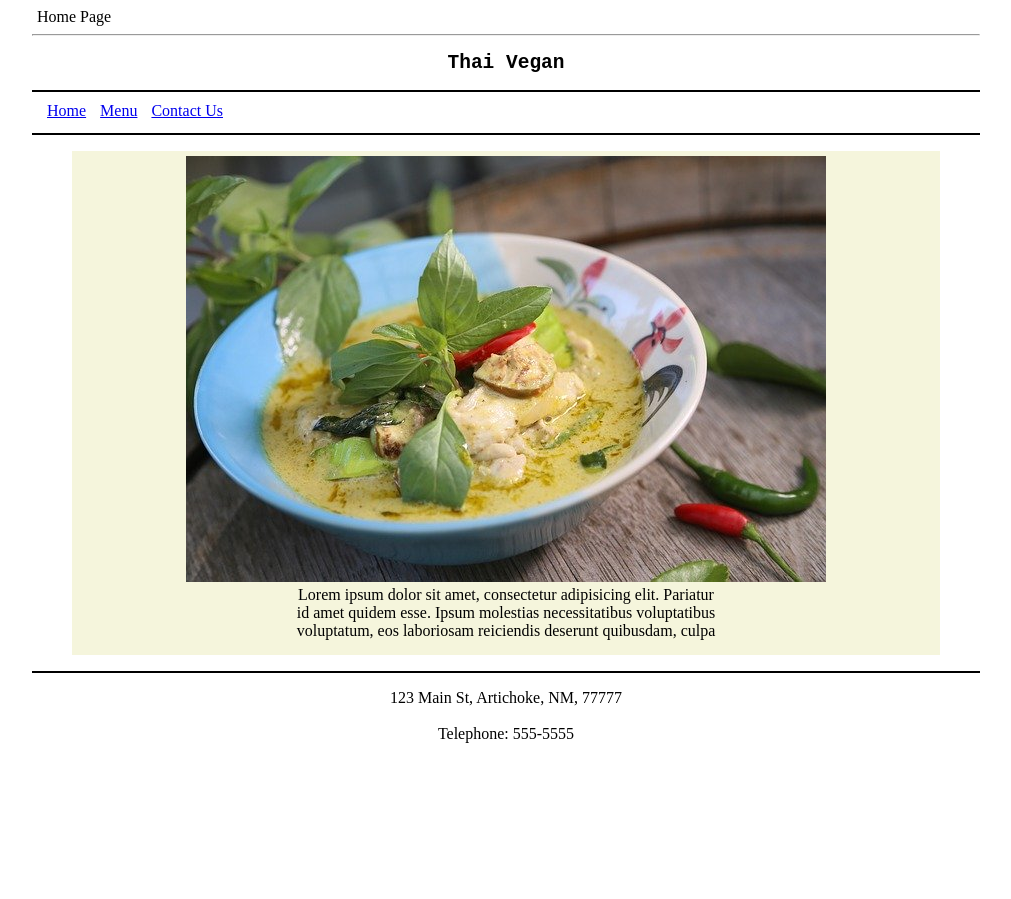
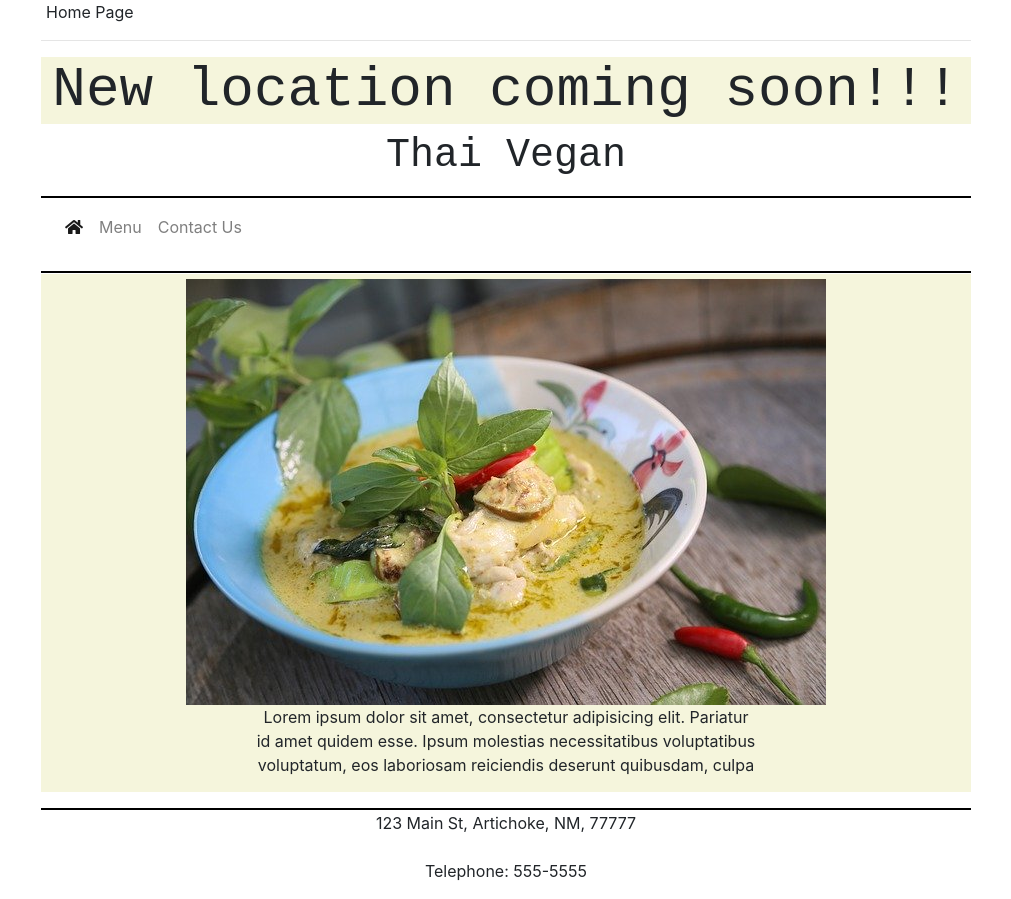
Before and after one commit to spitum/TSG_IntroToWebDev, a plain HTML site: page restaurant/index.html in a window 1280 px wide. Shown: the whole page, without its empty margins (134-1145 px from the left). Before the commit the page ends 800 px from the top, so only its background shows below. Drawn offline with nearby package versions, Linux system fonts and the light colour scheme.

Commit message:
added bootstrap and nav

```diff
--- /dev/null
+++ b/restaurant/Contact.js
@@ -0,0 +1,6 @@
+
+function setupModeButtons() {
+    var modeButton = document.getElementById('Contact')
+    console.log(modeButton)
+    modeButton.classList.add('active')
+}
--- a/restaurant/index.html
+++ b/restaurant/index.html
@@ -12,49 +12,61 @@
     <title></title>
     <meta name="description" content="">
     <meta name="viewport" content="width=device-width, initial-scale=1">
+    <link rel="stylesheet" href="https://stackpath.bootstrapcdn.com/bootstrap/4.1.3/css/bootstrap.min.css"
+        integrity="sha384-MCw98/SFnGE8fJT3GXwEOngsV7Zt27NXFoaoApmYm81iuXoPkFOJwJ8ERdknLPMO" crossorigin="anonymous">
+    <link rel="stylesheet" href="https://use.fontawesome.com/releases/v5.11.2/css/all.css">
     <link rel="stylesheet" href="styles/restaurantStyles.css">
-    <style>
-        /* #navbar {
-            padding: 0px;
-        } */
 
-
-    </style>
 </head>
 
-<body>
+<body onload='setupModeButtons()'>
     <!--[if lt IE 7]>
             <p class="browsehappy">You are using an <strong>outdated</strong> browser. Please <a href="#">upgrade your browser</a> to improve your experience.</p>
         <![endif]-->
     <section class='container'>
-    <header >Home Page</header>
+        <header>Home Page</header>
         <hr />
-    <h1 class='jumbotron' style="text-align:center;font-family:monospace;">Thai Vegan</h1>
-    <hr class='hr-thick'/>
+        <div class="jumbotron-fluid">
+            <h1 class="display-4">New location coming soon!!!</h1>
+        </div>
+        <h1 style="text-align: center;font-family: monospace;">Thai Vegan</h1>
+        <hr class='hr-thick' />
         <!-- We need to add links to projects.html, contact.html, and testimonials.html -->
-    <nav class="navbar navbar-expand-lg navbar-light bg-light">
+        <nav class="navbar navbar-expand-md navbar-light bg-transparent">
             <div class="collapse navbar-collapse" id="navbarNavAltMarkup">
                 <div class="navbar-nav">
-            <a class="nav-item nav-link active" href="index.html">Home</a>
+                    <a class="nav-item nav-link"id = 'Home' href="index.html"><i class="fas fa-home"></i></a>
                     <a class="nav-item nav-link" href="Menu.html">Menu</a>
                     <a class="nav-item nav-link" href="Contact.html">Contact Us</a>
                 </div>
             </div>
         </nav>
-    <hr class='hr-thick'/>
+        <hr class='hr-thick' />
         <figure class="item">
             <img src="images/green-curry.jpg" />
-        <figcaption >
-            Lorem ipsum dolor sit amet, consectetur adipisicing elit. Pariatur <br/>id amet quidem esse. Ipsum molestias necessitatibus voluptatibus<br/> voluptatum, eos laboriosam reiciendis deserunt quibusdam, culpa<br/>
+            <figcaption>
+                Lorem ipsum dolor sit amet, consectetur adipisicing elit. Pariatur <br />id amet quidem esse. Ipsum
+                molestias necessitatibus voluptatibus<br /> voluptatum, eos laboriosam reiciendis deserunt quibusdam,
+                culpa<br />
             </figcaption>
         </figure>
-    <hr class='hr-thick'/>
+        <hr class='hr-thick' />
         <footer>
-    <p>123 Main St, Artichoke, NM, 77777 <br/><br/>
+            <p>123 Main St, Artichoke, NM, 77777 <br /><br />
                 Telephone: 555-5555</p>
         </footer>
-    <script src="" async defer></script>
-</section>
+        <!-- <script src="restaurant.js" async defer></script> -->
+        <script src='index.js'></script>
+        <!-- <script src="https://code.jquery.com/jquery-3.3.1.slim.min.js"
+            integrity="sha384-q8i/X+965DzO0rT7abK41JStQIAqVgRVzpbzo5smXKp4YfRvH+8abtTE1Pi6jizo"
+            crossorigin="anonymous"></script>
+        <script src="https://cdnjs.cloudflare.com/ajax/libs/popper.js/1.14.3/umd/popper.min.js"
+            integrity="sha384-ZMP7rVo3mIykV+2+9J3UJ46jBk0WLaUAdn689aCwoqbBJiSnjAK/l8WvCWPIPm49"
+            crossorigin="anonymous"></script>
+        <script src="https://stackpath.bootstrapcdn.com/bootstrap/4.1.3/js/bootstrap.min.js"
+            integrity="sha384-ChfqqxuZUCnJSK3+MXmPNIyE6ZbWh2IMqE241rYiqJxyMiZ6OW/JmZQ5stwEULTy"
+            crossorigin="anonymous"></script>
+    </section> -->
 </body>
 
 </html>
--- /dev/null
+++ b/restaurant/index.js
@@ -0,0 +1,5 @@
+function setupModeButtons() {
+    var modeButton = document.getElementById('Home')
+    console.log(modeButton)
+    modeButton.classList.add('active')
+}
--- a/restaurant/styles/restaurantStyles.css
+++ b/restaurant/styles/restaurantStyles.css
@@ -13,32 +13,48 @@ header {
     margin-left: 5px;
 }
 
-nav {
-    display: flex;
-    padding: 5px;
-    margin: 5px;
-    flex-direction: row;
-    justify-content:flex-start;
+
+nav .nav-link:visited {
+    color: black;
 }
 
-nav .nav-link {
-margin: 5px;
-}
 
 nav .nav-link:hover {
     font-weight:bold;
     text-decoration: none;
 }
 
-nav .nav-link:visited {
-    color: black;
+.nav-link:active {
+    font-weight: bold;
 }
 
-nav .nav-link:active {
-    color: red;
+
+
+ footer
+{
+    text-align: center;
+}
+
+.hr-thick {
+    top: 2px;
+    border: none;
+    height: 2px;
+    background: black;
+    margin-bottom: 1px;
+}
+
+.container {
+    width: 75%;
+    margin-left: auto;
+    margin-right: auto;
 
 }
 
+.jumbotron-fluid {
+    text-align: center;
+    font-family: monospace ;
+    background-color:beige;
+}
 
 figure {
     background-color: beige;
@@ -48,22 +64,3 @@ figure.item {
     padding-top: 5px;
     padding-bottom: 15px;
 }
-/* footer
-{
-    text-align: center;
-} */
-
-.hr-thick {
-    top: 2px;
-    border: none;
-    height: 2px;
-    background: black;
-    margin-bottom: 5px;
-}
-
-.container {
-    width: 75%;
-    margin-left: auto;
-    margin-right: auto;
-
-}
```
Also changed, not shown: restaurant/Contact.html (+12 -5 lines), restaurant/Menu.html (+13 -7 lines), restaurant/Menu.js (added, +7 -0 lines). Lines whose indentation alone changed are shown as unchanged.
